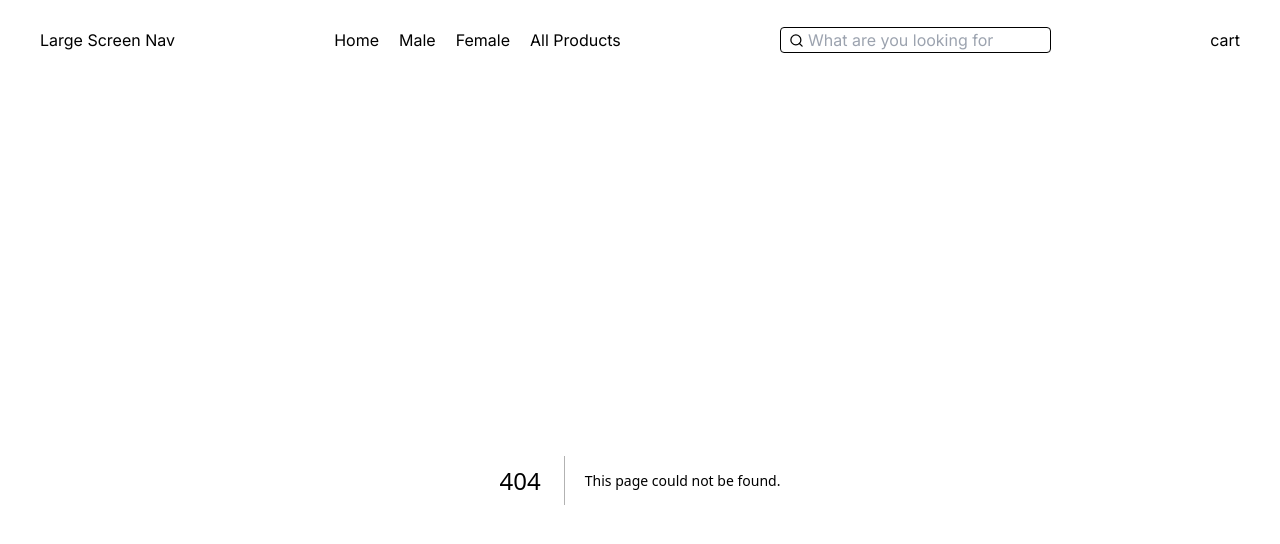
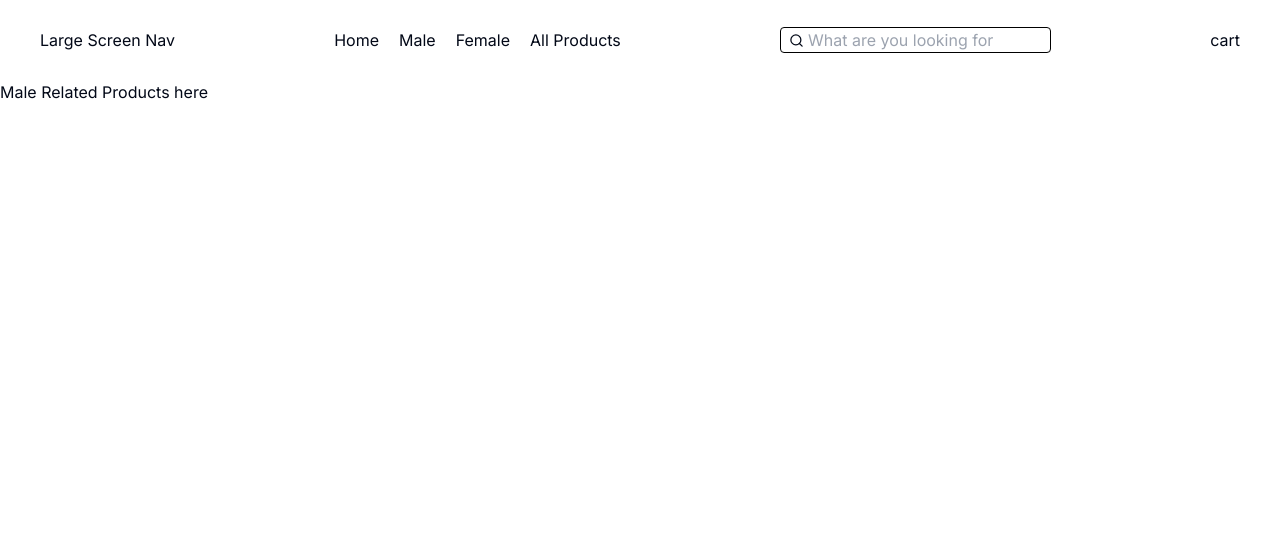
Before and after one commit to mkdeveloper/navbar-responsive, a Next.js app: page /male in a window 1280 px wide. Before the commit this address had no page. Shown: the top 544 px of the page. Built offline with nearby package versions, Linux system fonts and the light colour scheme.

Commit message:
added male category page

```diff
--- /dev/null
+++ b/src/app/male/page.tsx
@@ -0,0 +1,4 @@
+const Male = () => {
+  return <div>Male Related Products here</div>;
+};
+export default Male;
```
